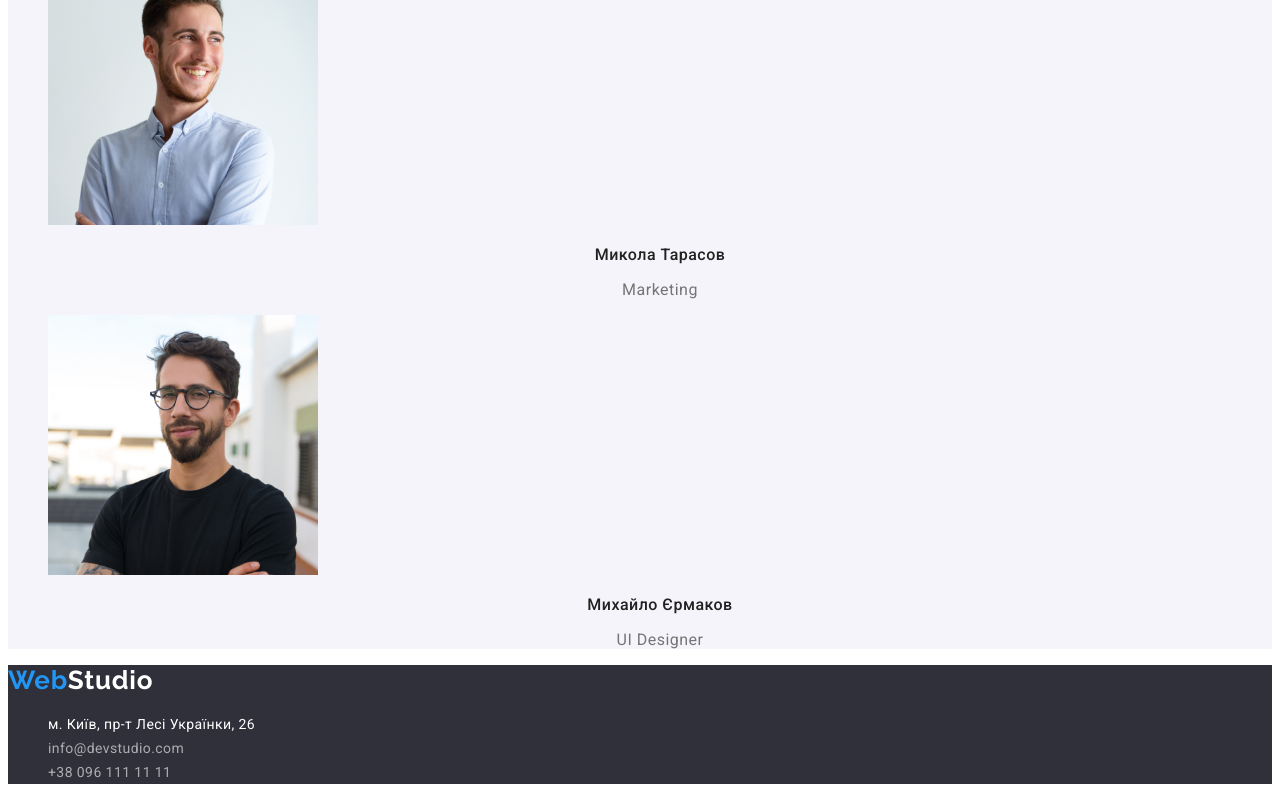
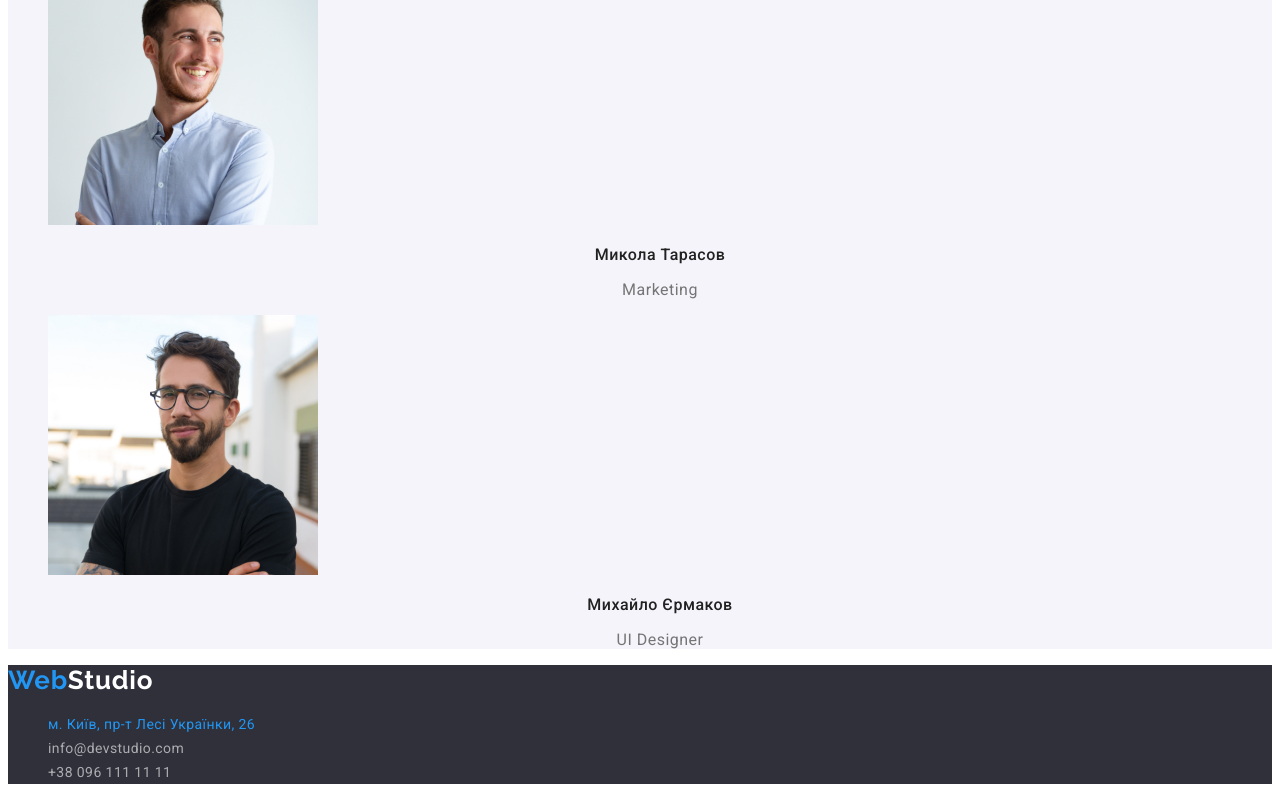
Before and after one commit to Rasiuk/goit-markup-hw-02, a plain HTML site: page index.html in a window 1280 px wide. In both pictures the pointer is over the link "м. Київ, пр-т Лесі Українки, 26". Shown: the part 2383-3183 px from the top of the page. Drawn offline with Linux system fonts and the light colour scheme.

Commit message:
Додає ховер та фокус адресі

```diff
--- a/css/styles.css
+++ b/css/styles.css
@@ -10,8 +10,8 @@
   --background-gray: #f5f4fa;
 }
 body {
-  font-family: "Raleway", sans-serif;
-  font-family: "Roboto", sans-serif;
+  font-family: 'Raleway', sans-serif;
+  font-family: 'Roboto', sans-serif;
 
   background-color: var(--light-text-color);
   color: var(--primary-text-color);
@@ -37,7 +37,7 @@ body {
 }
 .logo {
   text-decoration: none;
-  font-family: "Raleway";
+  font-family: 'Raleway';
   font-style: normal;
   font-weight: 700;
   font-size: 26px;
@@ -165,6 +165,10 @@ body {
 .footer-link {
   color: var(--accent-color);
 }
+.footer-address:hover,
+.footer-address:focus {
+  color: var(--accent-color);
+}
 .footer-address {
   font-style: normal;
   font-weight: 400;
```
